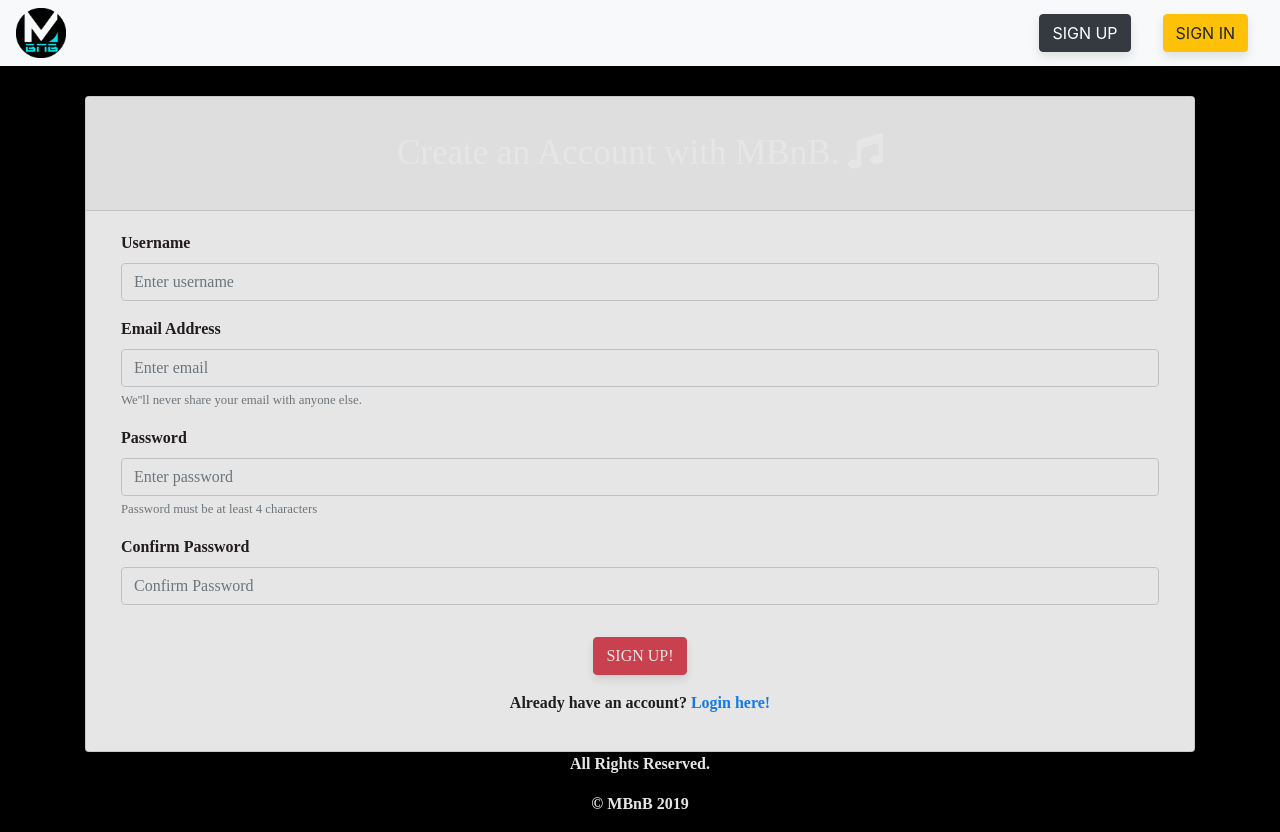
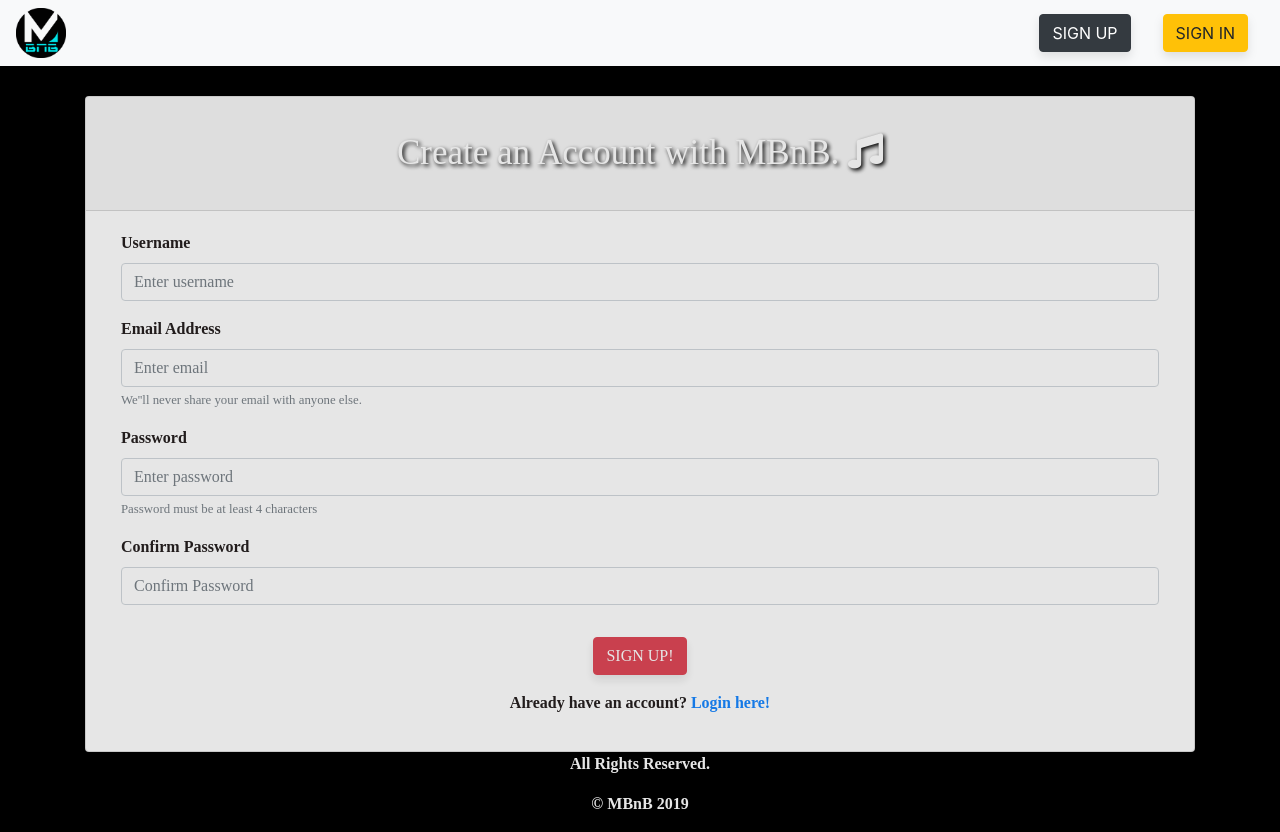
Before and after one commit to Olutundun/Mbnb, a React (Create React App) app in the folder client/: page /Signup in a window 1280 px wide. Built offline with nearby package versions, Linux system fonts and the light colour scheme; no server answers; a web font is replaced by a local one.

Commit message:
added text shadows

```diff
--- a/client/src/pages/Amplifiers/Amplifiers.css
+++ b/client/src/pages/Amplifiers/Amplifiers.css
@@ -18,4 +18,5 @@
    font-weight: 700;
    color: #000000;
    font-size: 80px;
+   text-shadow: 4px 4px 8px #ffffff;
 }
--- a/client/src/pages/Keyboards/Keyboards.css
+++ b/client/src/pages/Keyboards/Keyboards.css
@@ -11,4 +11,5 @@
 
 #text {
     font-size: 100px;
+    text-shadow: 6px 6px 6px #000000;
 }
--- a/client/src/pages/Percussion/Percussion.css
+++ b/client/src/pages/Percussion/Percussion.css
@@ -12,4 +12,5 @@
 
 h1 {
     color: white;
+    text-shadow: 2px 2px 4px #000000;
 }
```
